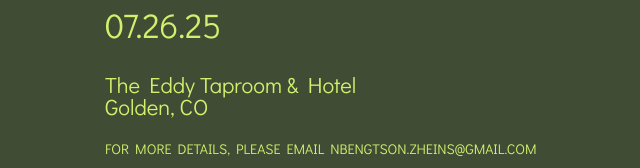
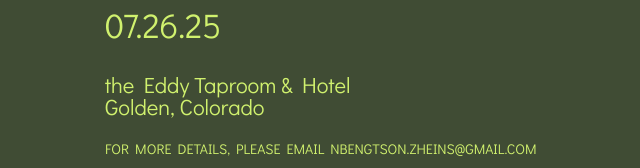
Before and after one commit to zoeheins/wedding-site, a React (Create React App) app: page / in a window 1280 px wide. Shown: the part 384-552 px from the top of the page, without its empty margins (23-663 px from the left). Built offline with nearby package versions, Linux system fonts and the light colour scheme.

Commit message:
- update bg/text colors - fix top margin to center text

```diff
--- a/src/App.js
+++ b/src/App.js
@@ -2,34 +2,24 @@
 
 function App() {
   var colors = [
-    // blue/green
+    // gray/green
     {
       bg: "#D6D8CC",
       text: "#BC9D38",
     },
-    // green/orange
+    // orange/light blue
     {
-      bg: "#C4C2A9",
-      text: "#CD7C44",
-    },
-    // peach/orange
-    {
-      bg: "#e0b390",
-      text: "#D3793B",
+      text: "#a9ded3",
+      bg: "#CD7C44",
     },
     // dark green/bright green
     {
       bg: "#404C34",
       text: "#D0F16E",
     },
-    // green/yellow
+    // mustard green/light blue
     {
-      bg: "#93901B",
-      text: "#F3F2A2",
-    },
-    // mustard/purple
-    {
-      bg: "#BEA733",
+      bg: "#BEB733",
       text: "#E0E5E9",
     },
   ];
@@ -56,10 +46,10 @@
         <h4 id="date">07.26.25</h4>
         <p id="location">
           <a href="https://www.theeddygolden.com/" style={style}>
-            The Eddy Taproom & Hotel
+            the Eddy Taproom & Hotel
           </a>
           <br />
-          Golden, CO
+          Golden, Colorado
         </p>
         <p id="info">
           FOR MORE DETAILS, PLEASE EMAIL NBENGTSON.ZHEINS@GMAIL.COM
```
Also changed, not shown: src/App.css (+0 -30 lines).
